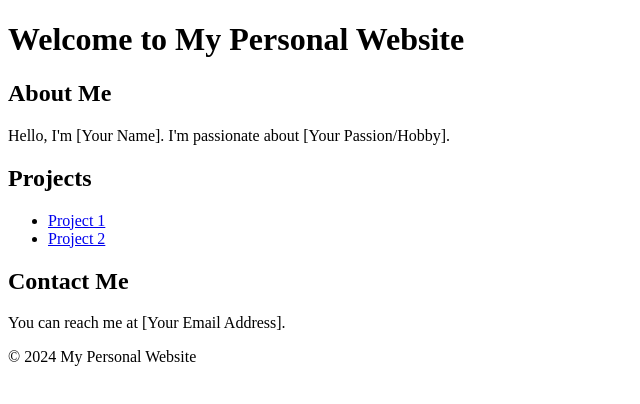
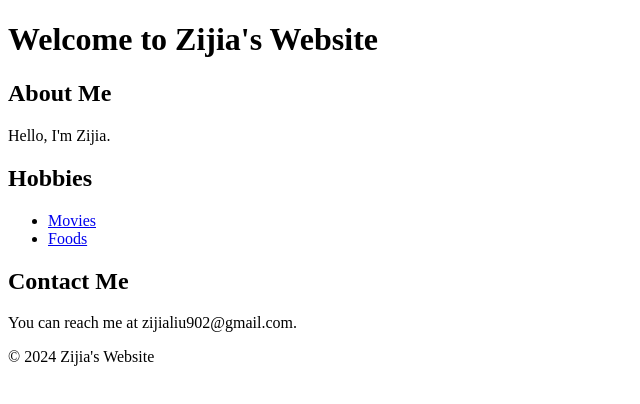
Before and after one commit to meichibao1/meichibao1.github.io, a plain HTML site: page index.html in a window 1280 px wide. Shown: the whole page, without its empty margins (0-640 px from the left). Drawn offline with Linux system fonts and the light colour scheme.

Commit message:
Update index.html

```diff
--- a/index.html
+++ b/index.html
@@ -7,28 +7,28 @@
 </head>
 <body>
     <header>
-        <h1>Welcome to My Personal Website</h1>
+        <h1>Welcome to Zijia's Website</h1>
     </header>
     <main>
         <section>
             <h2>About Me</h2>
-            <p>Hello, I'm [Your Name]. I'm passionate about [Your Passion/Hobby].</p>
+            <p>Hello, I'm Zijia.</p>
         </section>
         <section>
-            <h2>Projects</h2>
+            <h2>Hobbies</h2>
             <ul>
-                <li><a href="#">Project 1</a></li>
-                <li><a href="#">Project 2</a></li>
+                <li><a href="#">Movies</a></li>
+                <li><a href="#">Foods</a></li>
                 <!-- Add more project links as needed -->
             </ul>
         </section>
         <section>
             <h2>Contact Me</h2>
-            <p>You can reach me at [Your Email Address].</p>
+            <p>You can reach me at zijialiu902@gmail.com.</p>
         </section>
     </main>
     <footer>
-        <p>&copy; 2024 My Personal Website</p>
+        <p>&copy; 2024 Zijia's Website</p>
     </footer>
 </body>
 </html>
```
